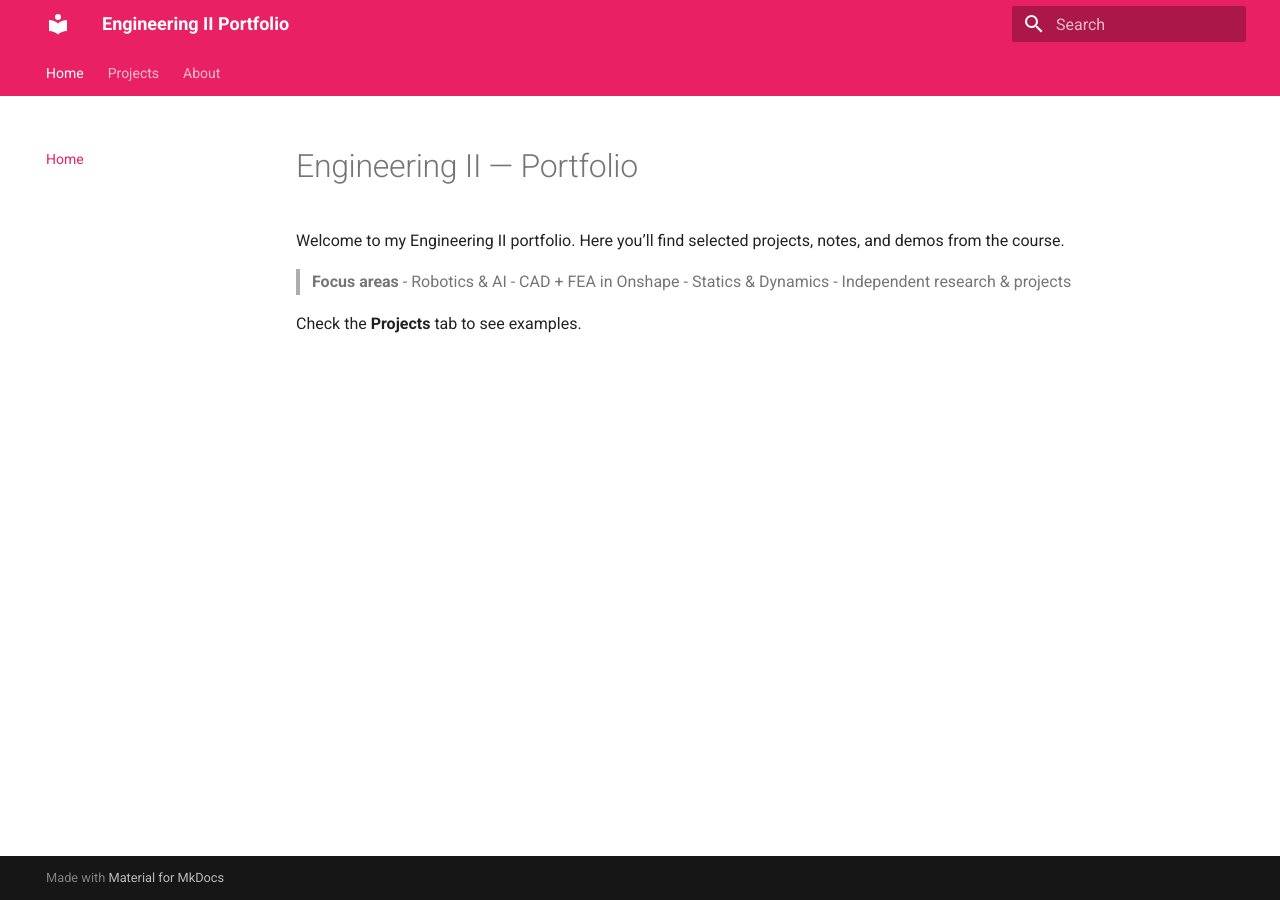
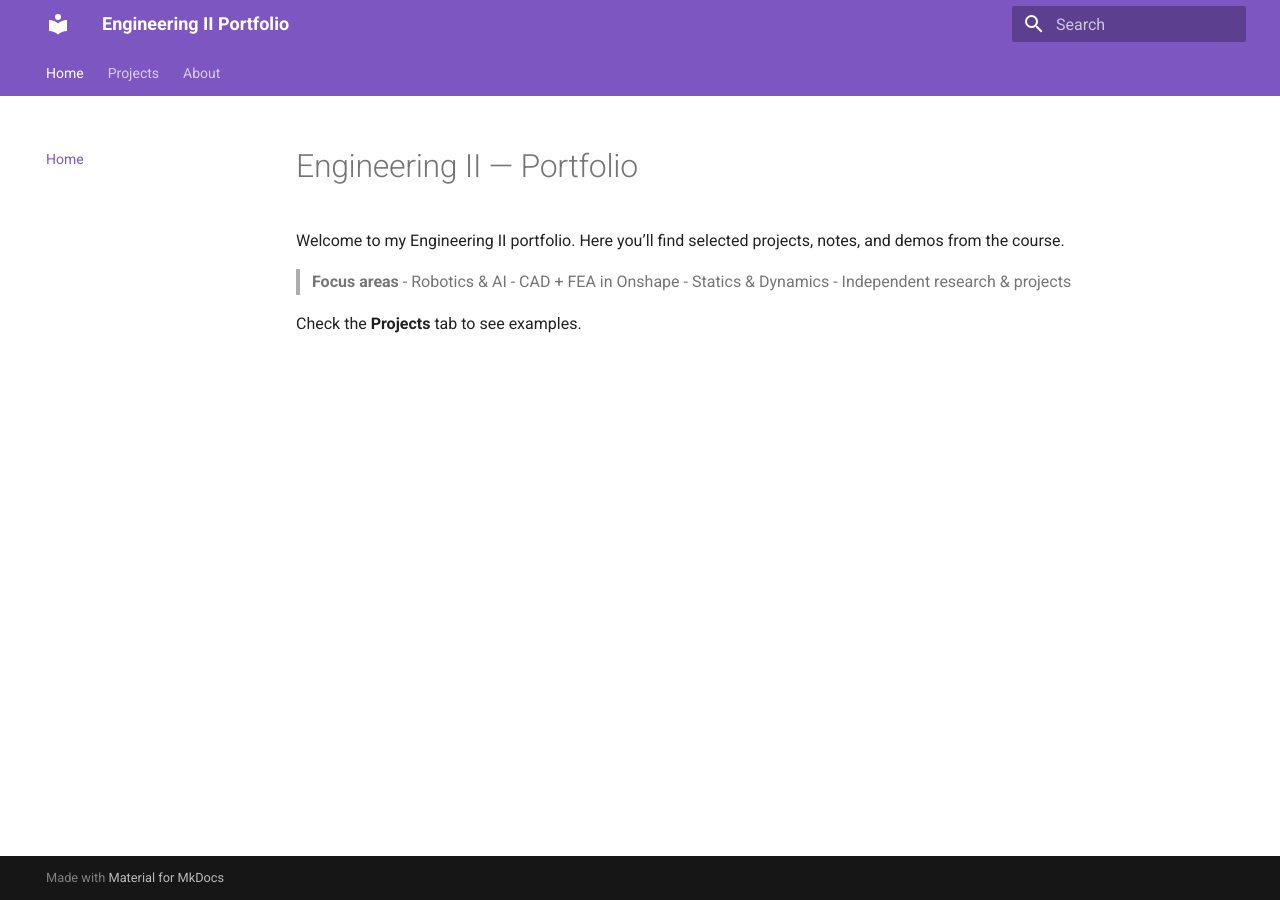
Before and after one commit to Susanna-08/eng2_portfolio, an MkDocs documentation site: the page built from docs/index.md, in a window 1280 px wide. Built offline with MkDocs 1.6.1 and Material for MkDocs 9.7.7, drawn with Linux system fonts in a browser that asks for light colours.

Commit message:
color changes

```diff
--- a/mkdocs.yml
+++ b/mkdocs.yml
@@ -11,8 +11,8 @@ theme:
     - content.code.copy
   palette:
     - scheme: default
-      primary: pink
-      accent: beige
+      primary: deep purple
+      accent: teal
 
 nav:
   - Home: index.md
```
